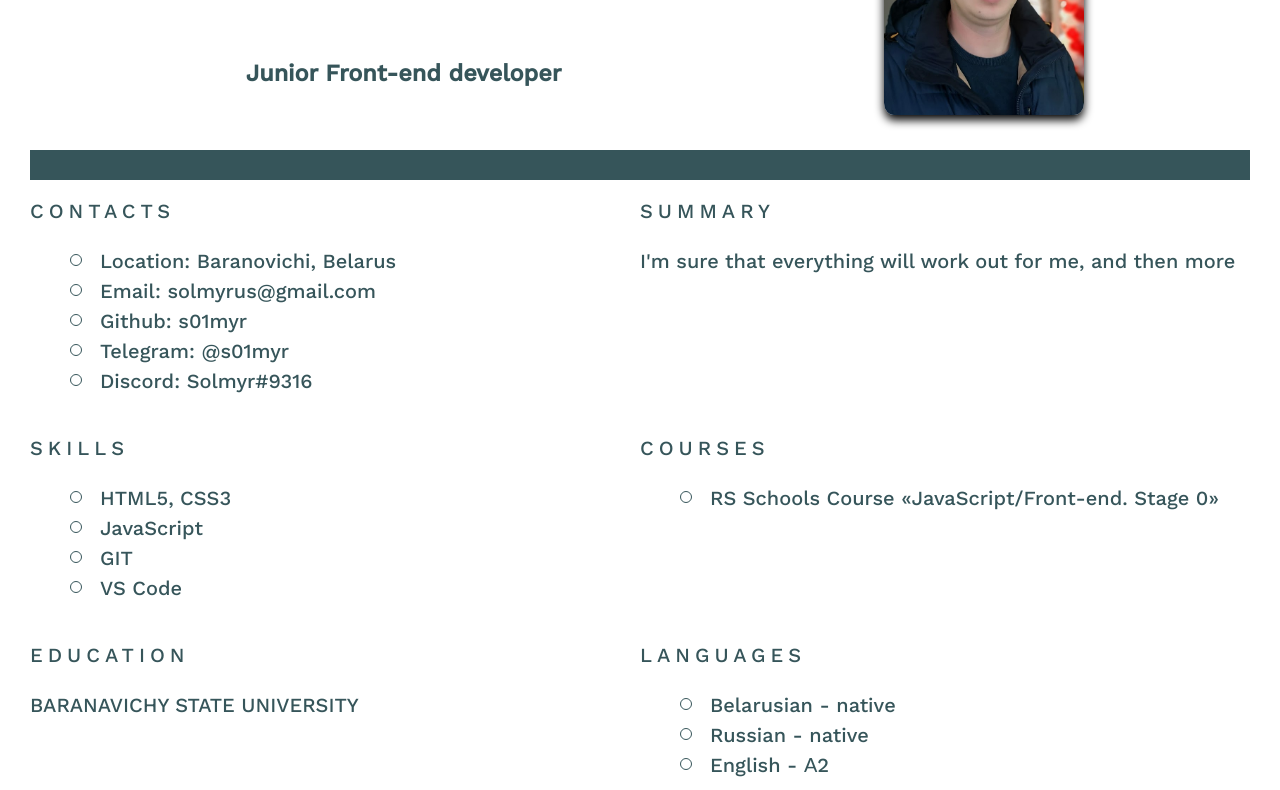
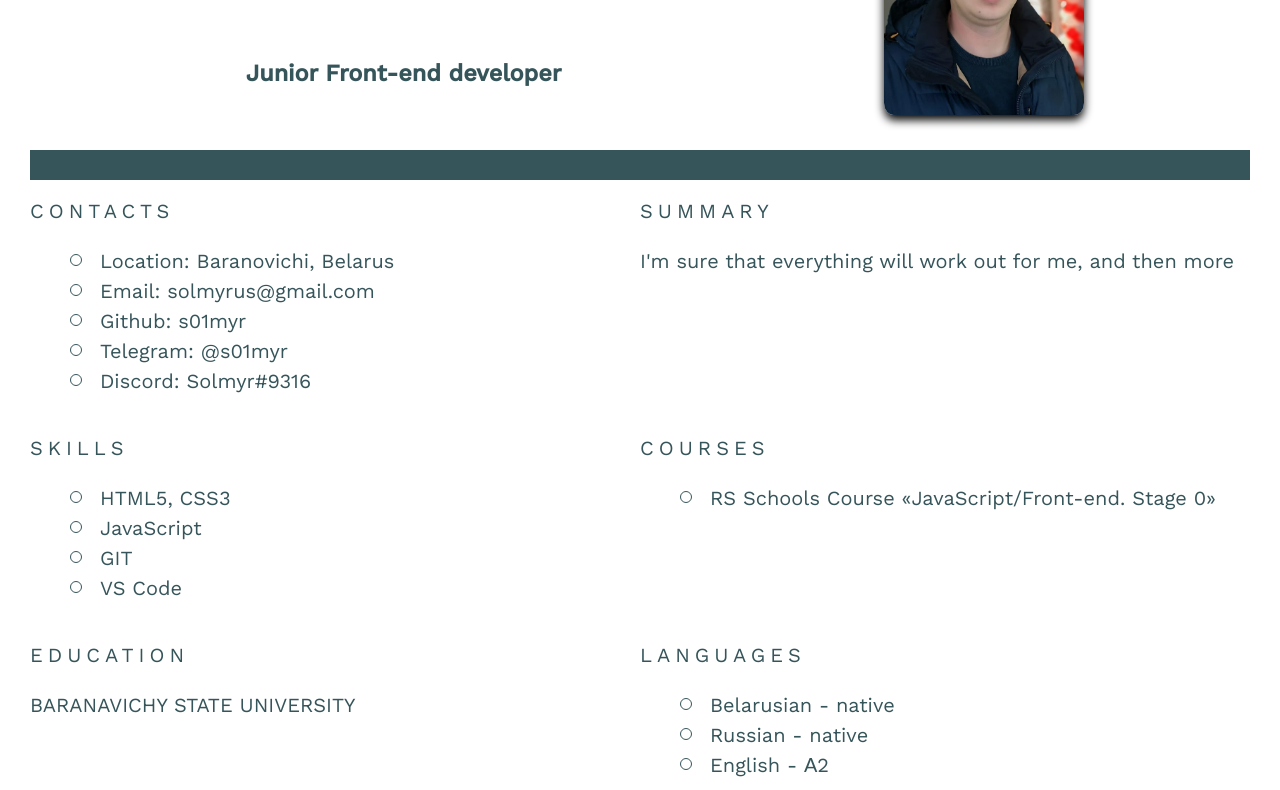
Before and after one commit to s01myr/rsschool-cv, a plain HTML site: page index.html in a window 1280 px wide. Shown: the part 275-1065 px from the top of the page. Drawn offline with nearby package versions, Linux system fonts and the light colour scheme.

Commit message:
refactor: change structure

```diff
--- a/index.html
+++ b/index.html
@@ -6,7 +6,7 @@
 	<link rel="stylesheet" href="./style.css">
 	<link rel="preconnect" href="https://fonts.googleapis.com">
 	<link rel="preconnect" href="https://fonts.gstatic.com" crossorigin>
-	<link href="https://fonts.googleapis.com/css2?family=Work+Sans:wght@500&display=swap" rel="stylesheet">
+	<link href="https://fonts.googleapis.com/css2?family=Work+Sans:wght@400;500&display=swap" rel="stylesheet">
 	<title>CV</title>
 </head>
 
```
